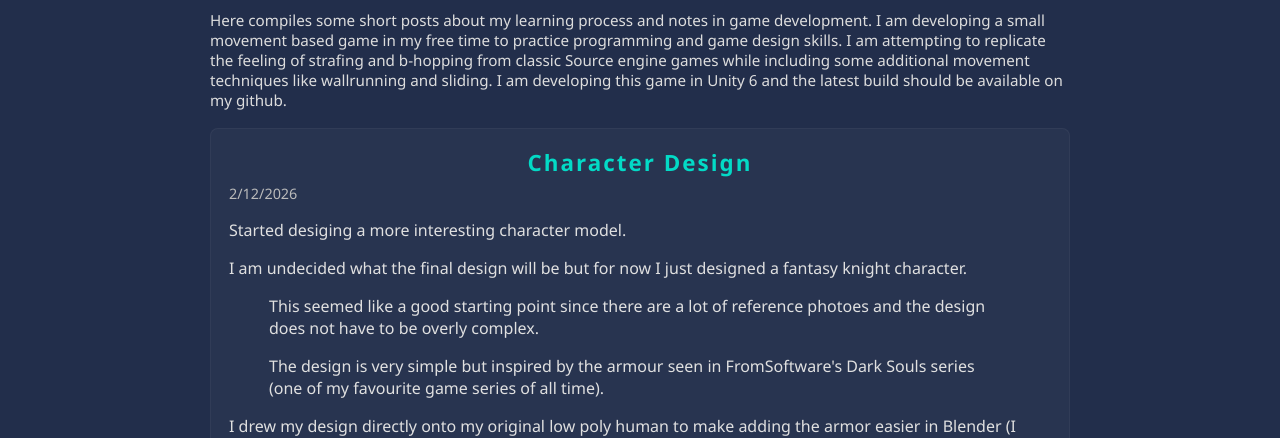
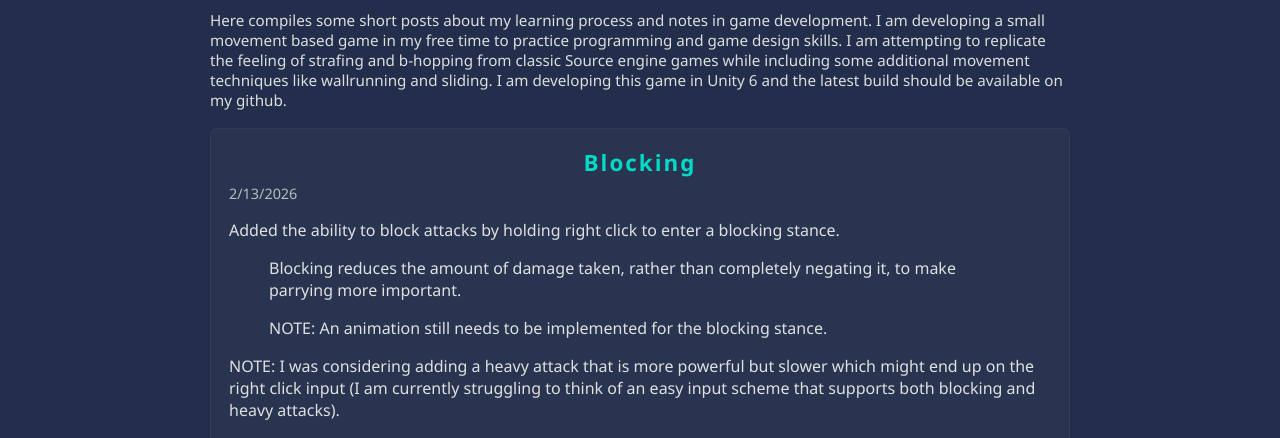
Before and after one commit to EthanRMcKeen/EthanRMcKeen.github.io, a plain HTML site: page blog.html in a window 1280 px wide. Shown: the part 527-965 px from the top of the page. Drawn offline with Linux system fonts and the light colour scheme; a web font is replaced by a local one.

Commit message:
Update blog.html

```diff
--- a/blog.html
+++ b/blog.html
@@ -46,12 +46,23 @@
   <script>
     const posts = [
     {
+        title: 'Blocking',
+        date: '2026-02-13',
+        content: `  <p>Added the ability to block attacks by holding right click to enter a blocking stance.</p>
+                    <blockquote>Blocking reduces the amount of damage taken, rather than completely negating it, to make parrying more important.</blockquote>
+                    <blockquote>NOTE: An animation still needs to be implemented for the blocking stance.</blockquote>
+                    <p>NOTE: I was considering adding a heavy attack that is more powerful but slower which might end up on the right click input
+                      (I am currently struggling to think of an easy input scheme that supports both blocking and heavy attacks).</p>`,
+        images: []
+    },
+    {
         title: 'Character Design',
         date: '2026-02-12',
         content: `  <p>Started desiging a more interesting character model.</p>
                     <p>I am undecided what the final design will be but for now I just designed a fantasy knight character.</p>
                     <blockquote>This seemed like a good starting point since there are a lot of reference photoes and the design does not have to be overly complex.</blockquote>
-                    <blockquote>The design is very simple but inspired by the armour seen in FromSoftware's Dark Souls series (one of my favourite game series of all time).</blockquote>
+                    <blockquote>The overall design is very simple but inspired by the armour seen in FromSoftware's Dark Souls series (one of my favourite game series of all time).</blockquote>
+                    <blockquote>The helmet design was inspired by Bungie's Kings Fall titan helmet from Destiny 1 and 2 (another one of my favourite games).</blockquote>
                     <p>I drew my design directly onto my original low poly human to make adding the armor easier in Blender (I used Photoshop for drawing).</p>
                     <blockquote>I also learned from mutliple youtube videos that designing the character from all angles can really streamline the Blender workflow.</blockquote>`,
         images: ['./figs/knight_preliminary_design.png']
```
